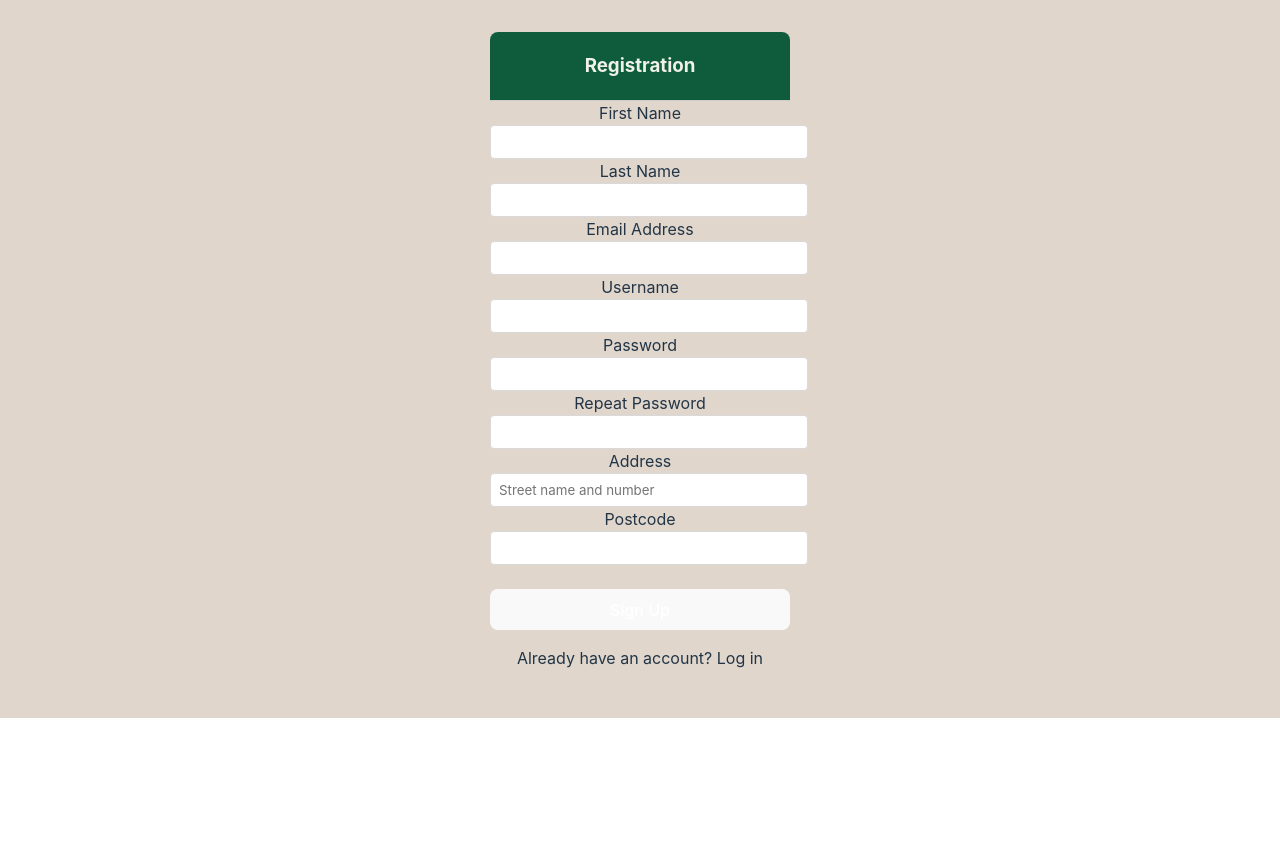
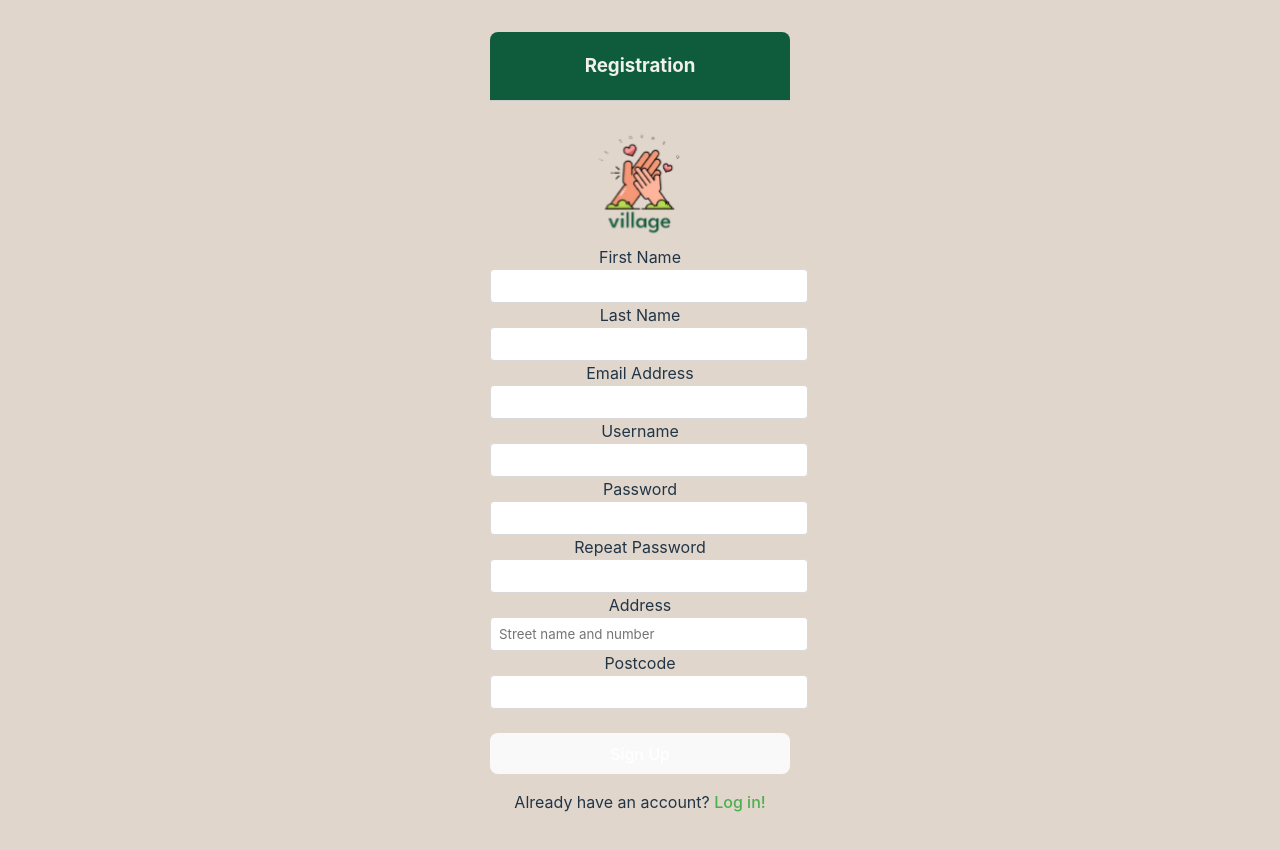
Before and after one commit to cactusballs/FullstackFour, a React (Vite) app in the folder client/: page /signup in a window 1280 px wide. Shown: the top 850 px of the page. Before the commit the page ends 800 px from the top, so only its background shows below. Built offline with nearby package versions, Linux system fonts and the light colour scheme.

Commit message:
Adding logo and Sign up link to registration page

```diff
--- a/client/src/App.jsx
+++ b/client/src/App.jsx
@@ -12,7 +12,7 @@ function App() {
     <Router>
       <div>
         <Routes>
-          <Route path="/" element={<Login />} />
+          <Route path="/login" element={<Login />} />
           <Route path="/forum" element={<ForumMain />} />
           <Route path="/signup" element={<RegistrationMain />} />
           {/* Add more routes here if needed */}
--- a/client/src/components/registration/RegistrationMain.jsx
+++ b/client/src/components/registration/RegistrationMain.jsx
@@ -1,5 +1,6 @@
 import React from 'react';
 import './RegistrationMain.css';
+import logo from '../../assets/images/village-logo.png';
 
 const RegistrationMain = () => {
     return (
@@ -8,6 +9,9 @@ const RegistrationMain = () => {
             <div className="left">
             </div>
             <div className="right">
+                <div className="logo">
+                    <img src={logo} alt="Village Logo" />
+                </div>
                 <form>
                     <div>
                         <label htmlFor="first_name">First Name</label>
@@ -35,14 +39,14 @@ const RegistrationMain = () => {
                     </div>
                     <div>
                         <label htmlFor="address">Address</label>
-                        <input type="text" id="address" name="address" placeholder="Street name and number"/>
+                        <input type="text" id="address" name="address" placeholder="Street name and number" />
                     </div>
                     <div>
                         <label htmlFor="postcode">Postcode</label>
                         <input type="text" id="postcode" name="postcode" />
                     </div>
                     <button type="submit">Sign Up</button>
-                    <p>Already have an account? Log in</p>
+                    <p>Already have an account? <a href="./login">Log in!</a></p>
                 </form>
             </div>
         </div>
```
